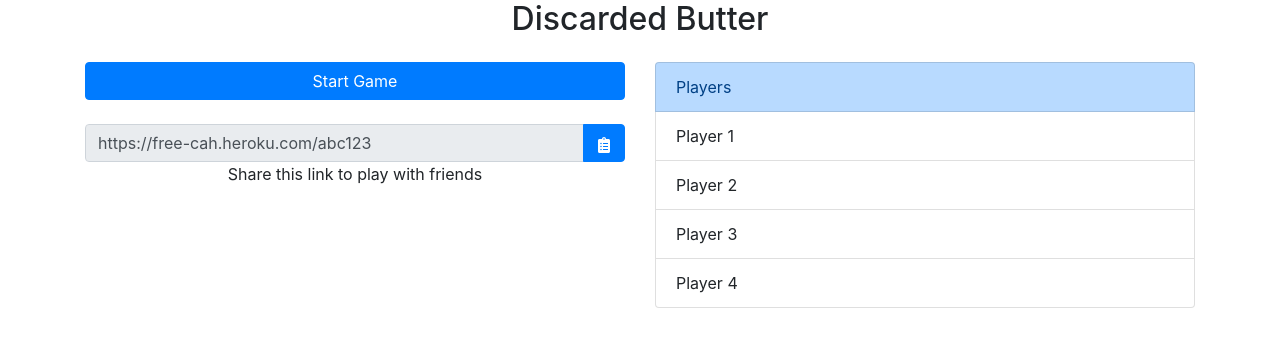
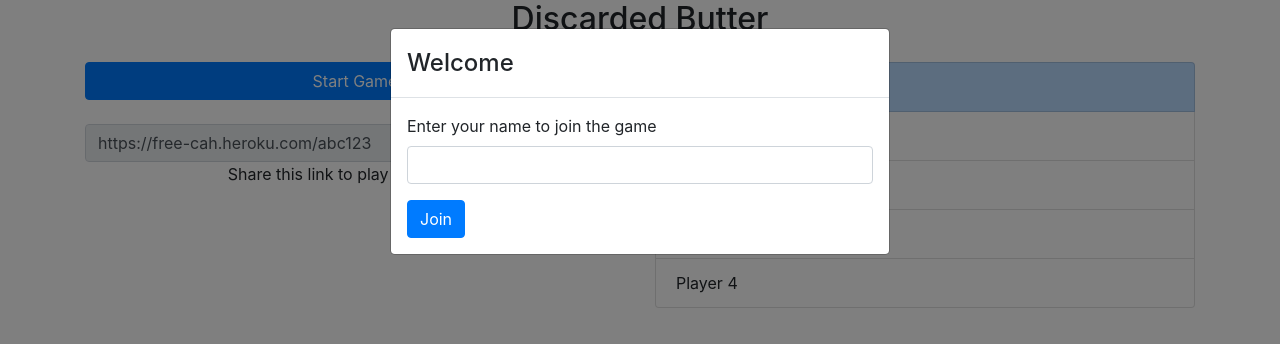
Before and after one commit to osuvaldo90/discarded-butter, a React (Create React App) app in the folder app/: page / in a window 1280 px wide. Shown: the top 344 px of the page. Built offline with nearby package versions, Linux system fonts and the light colour scheme.

Commit message:
Add welcome modal to prompt for player name

```diff
--- a/app/src/@app/App.js
+++ b/app/src/@app/App.js
@@ -1,9 +1,67 @@
-import React from 'react'
-import { Container, Row, Col, Button, InputGroup, Form, ListGroup } from 'react-bootstrap'
+import { Formik } from 'formik'
+import PropTypes from 'prop-types'
+import React, { useState } from 'react'
+import { Container, Row, Col, Button, InputGroup, Form, ListGroup, Modal } from 'react-bootstrap'
 import { FaClipboardList } from 'react-icons/fa'
+import * as yup from 'yup'
+
+const WelcomeModal = ({ show, setPlayerName }) => {
+  const initialValues = { playerName: '' }
+  const validationSchema = yup.object({
+    playerName: yup.string().min(2).required(),
+  })
+
+  const onSubmit = (values, form) => {
+    setPlayerName(values.playerName)
+    form.setSubmitting(false)
+  }
+
+  return (
+    <Modal show={show} onHide={() => {}}>
+      <Formik initialValues={initialValues} onSubmit={onSubmit} validationSchema={validationSchema}>
+        {(form) => {
+          const playerNameError = form.touched.playerName && form.errors.playerName
+          return (
+            <Form noValidate onSubmit={form.handleSubmit}>
+              <Modal.Header>
+                <Modal.Title>Welcome</Modal.Title>
+              </Modal.Header>
+              <Modal.Body>
+                <Form.Group>
+                  <Form.Label>Enter your name to join the game</Form.Label>
+                  <Form.Control
+                    name="playerName"
+                    isInvalid={!!playerNameError}
+                    onChange={form.handleChange}
+                    onBlur={form.handleBlur}
+                    value={form.values.playerName}
+                    disabled={form.isSubmitting}
+                  />
+                </Form.Group>
+                <Button type="submit" disabled={form.isSubmitting}>
+                  Join
+                </Button>
+              </Modal.Body>
+              {/* <Modal.Footer>
+              </Modal.Footer> */}
+            </Form>
+          )
+        }}
+      </Formik>
+    </Modal>
+  )
+}
+
+WelcomeModal.propTypes = {
+  show: PropTypes.bool.isRequired,
+  setPlayerName: PropTypes.func.isRequired,
+}
 
 const App = () => {
+  const [playerName, setPlayerName] = useState()
+
   return (
+    <>
       <Container>
         <Row className="mb-3">
           <Col className="text-center">
@@ -42,6 +100,8 @@ const App = () => {
           </Col>
         </Row>
       </Container>
+      <WelcomeModal show={!playerName} setPlayerName={setPlayerName} />
+    </>
   )
 }
 
```
Lines whose indentation alone changed are shown as unchanged.
